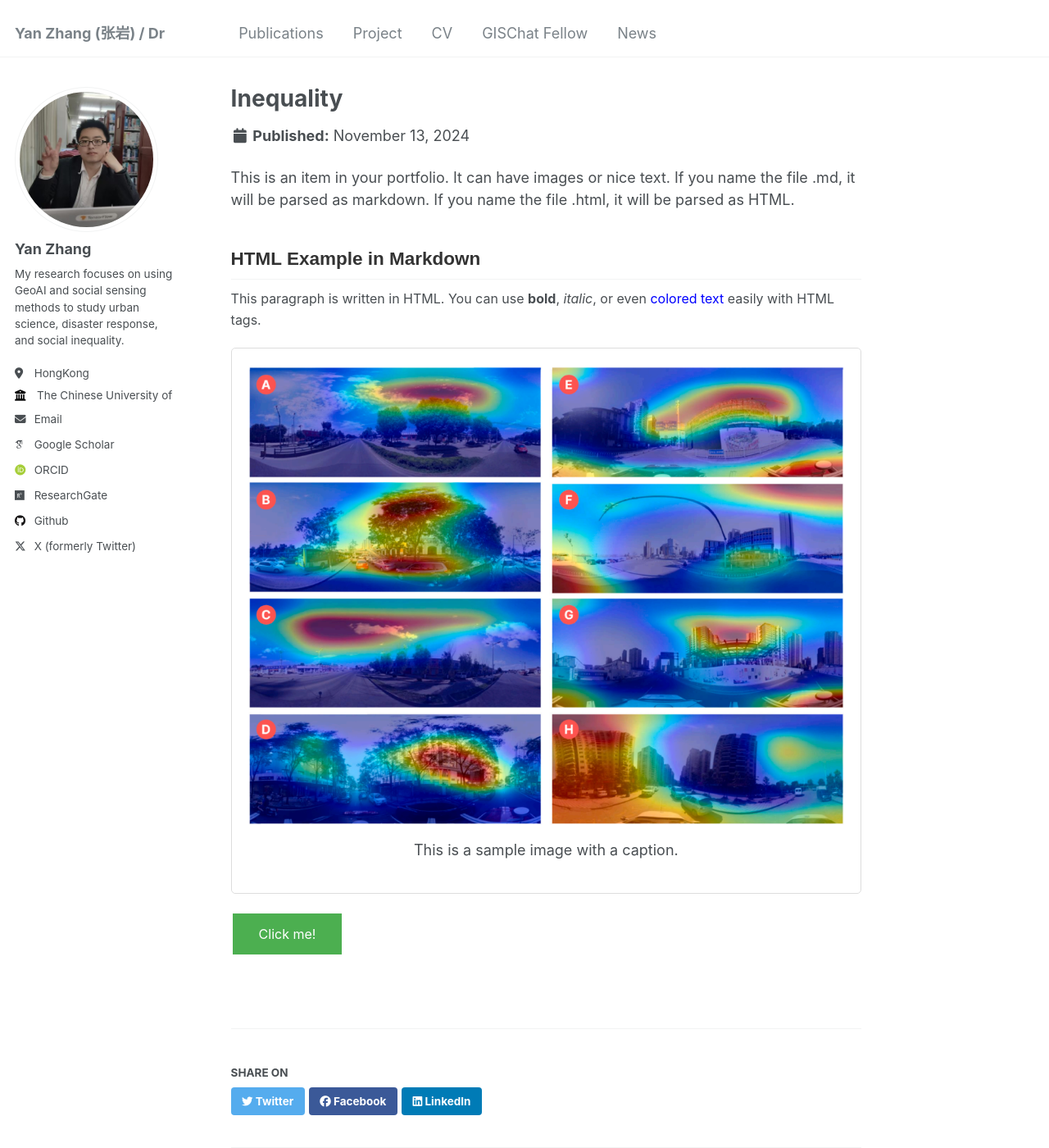
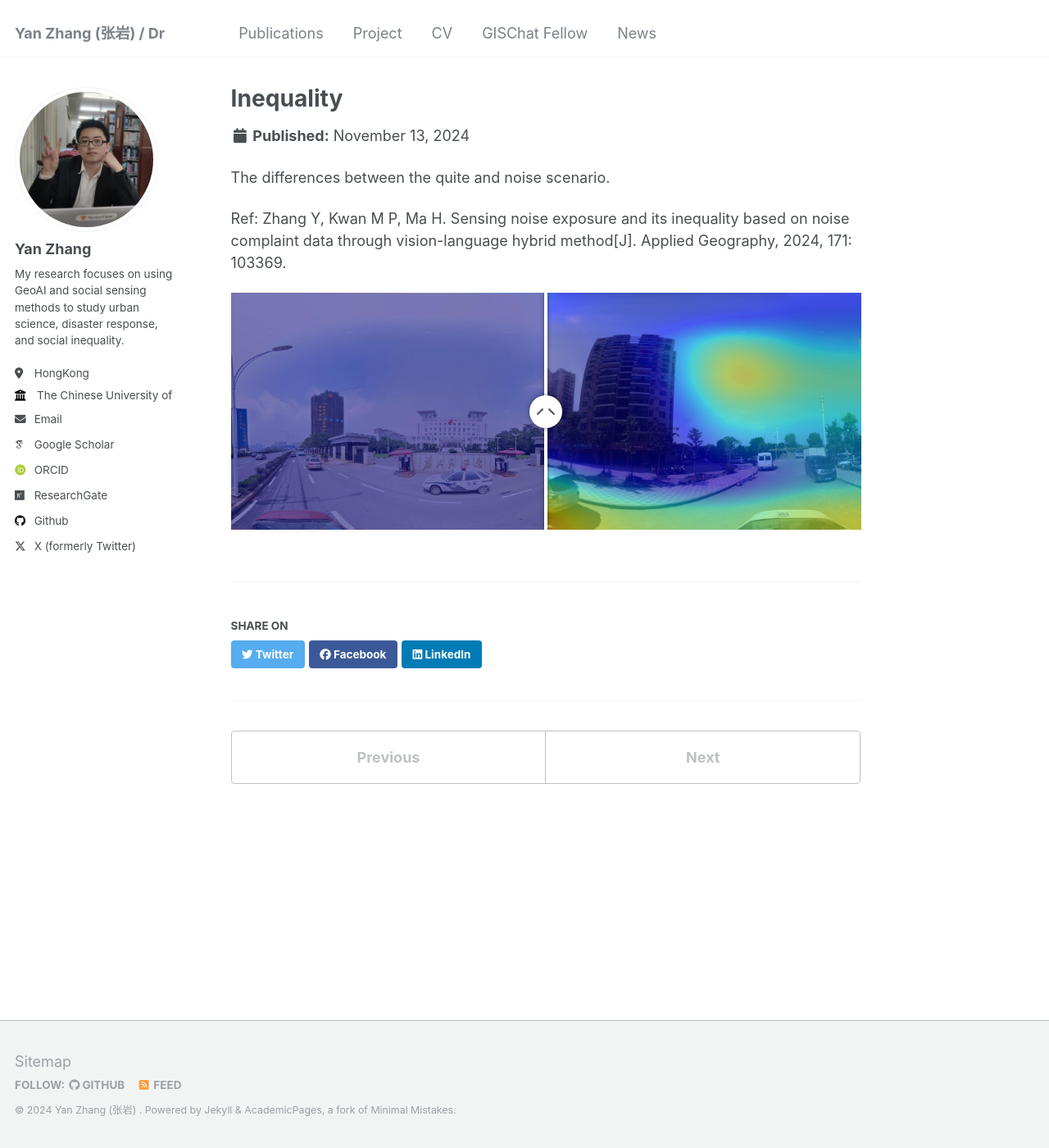
Before and after one commit to giserzy/giserzy.github.io, a Jekyll site: the page built from _portfolio/portfolio-2.md, in a window 1280 px wide and 1400 px high. Shown: the whole window at 82% size. Built offline with Jekyll 4.4.1, drawn with Linux system fonts in a browser that asks for light colours; some web fonts are replaced.

Commit message:
add demo

```diff
--- a/_portfolio/portfolio-2.md
+++ b/_portfolio/portfolio-2.md
@@ -7,23 +7,167 @@ header:
   teaser: "/images/cam.png"
 ---
 
-This is an item in your portfolio. It can have images or nice text. If you name the file .md, it will be parsed as markdown. If you name the file .html, it will be parsed as HTML.
+The differences between the quite and noise scenario.
 
-<h2 style="color: #333; font-family: Arial, sans-serif;">HTML Example in Markdown</h2>
+Ref: Zhang Y, Kwan M P, Ma H. Sensing noise exposure and its inequality based on noise complaint data through vision-language hybrid method[J]. Applied Geography, 2024, 171: 103369.
 
-<p style="font-size: 16px; line-height: 1.6;">
-  This paragraph is written in HTML. You can use <strong>bold</strong>, <em>italic</em>, or even <span style="color: blue;">colored text</span> easily with HTML tags.
-</p>
+<html>
+<head>
+<meta charset="UTF-8">
+<meta name="viewport" content="width=device-width, initial-scale=1.0">
+<style>
+.container {
+  position: relative;
+  width: 100%;
+  max-width: 800px;
+  margin: 0 auto;
+  user-select: none;
+}
 
-<div style="border: 1px solid #ddd; padding: 15px; margin: 20px 0; border-radius: 5px;">
-  <img src="/images/cam.png" alt="Sample Image" style="max-width: 100%; height: auto;">
-  <p style="text-align: center; margin-top: 10px;">This is a sample image with a caption.</p>
+.image-wrapper {
+  position: relative;
+  width: 100%;
+  overflow: hidden;
+}
+
+.image-after {
+  width: 100%;
+  display: block;
+}
+
+.image-before {
+  position: absolute;
+  top: 0;
+  left: 0;
+  width: 100%;
+  height: 100%;
+  clip-path: inset(0 50% 0 0);
+}
+
+.slider-handle {
+  position: absolute;
+  top: 0;
+  left: 50%;
+  width: 4px;
+  height: 100%;
+  background: white;
+  cursor: ew-resize;
+  transform: translateX(-50%);
+  box-shadow: 0 0 5px rgba(0,0,0,0.5);
+}
+
+.slider-button {
+  position: absolute;
+  left: 50%;
+  top: 50%;
+  transform: translate(-50%, -50%);
+  width: 40px;
+  height: 40px;
+  border-radius: 50%;
+  background: white;
+  cursor: ew-resize;
+  box-shadow: 0 0 5px rgba(0,0,0,0.5);
+}
+
+.slider-button::before,
+.slider-button::after {
+  content: '';
+  position: absolute;
+  width: 10px;
+  height: 2px;
+  background: #555;
+  top: 50%;
+}
+
+.slider-button::before {
+  transform: translateY(-50%) rotate(-45deg);
+  left: 8px;
+}
+
+.slider-button::after {
+  transform: translateY(-50%) rotate(45deg);
+  right: 8px;
+}
+</style>
+</head>
+<body>
+
+<div class="container">
+  <div class="image-wrapper">
+    <!-- 处理后的图片 -->
+    <img class="image-after" src="/images/camnoise.jpg" alt="Processed Image">
+
+    <!-- 处理前的图片 -->
+    <img class="image-before" src="/images/quite.jpg" alt="Original Image">
+
+    <div class="slider-handle">
+      <div class="slider-button"></div>
+    </div>
+  </div>
 </div>
 
-<button onclick="alert('You clicked the button!')" style="background-color: #4CAF50; border: none; color: white; padding: 15px 32px; text-align: center; text-decoration: none; display: inline-block; font-size: 16px; margin: 4px 2px; cursor: pointer;">
-  Click me!
-</button>
+<script>
+const container = document.querySelector('.container');
+const imageBefore = document.querySelector('.image-before');
+const sliderHandle = document.querySelector('.slider-handle');
+let isDragging = false;
 
-<script>
-  console.log("You can even include JavaScript in your Markdown file!");
+function updateClip(percentage) {
+  imageBefore.style.clipPath = `inset(0 ${100 - percentage}% 0 0)`;
+  sliderHandle.style.left = `${percentage}%`;
+}
+
+function handleDrag(e) {
+  if (!isDragging) return;
+
+  const rect = container.getBoundingClientRect();
+  let x = e.clientX - rect.left;
+
+  // 确保滑块在容器范围内
+  x = Math.max(0, Math.min(x, rect.width));
+
+  const percentage = (x / rect.width) * 100;
+  updateClip(percentage);
+}
+
+function handleTouch(e) {
+  if (!isDragging) return;
+
+  const rect = container.getBoundingClientRect();
+  let x = e.touches[0].clientX - rect.left;
+
+  x = Math.max(0, Math.min(x, rect.width));
+
+  const percentage = (x / rect.width) * 100;
+  updateClip(percentage);
+}
+
+// 鼠标事件
+sliderHandle.addEventListener('mousedown', () => {
+  isDragging = true;
+});
+
+window.addEventListener('mousemove', handleDrag);
+window.addEventListener('mouseup', () => {
+  isDragging = false;
+});
+
+// 触摸事件
+sliderHandle.addEventListener('touchstart', (e) => {
+  isDragging = true;
+  handleTouch(e);
+});
+
+window.addEventListener('touchmove', handleTouch, { passive: false });
+window.addEventListener('touchend', () => {
+  isDragging = false;
+});
+
+// 防止拖动时选中文本
+container.addEventListener('dragstart', (e) => {
+  e.preventDefault();
+});
 </script>
+
+</body>
+</html>
```
Also changed, not shown: _portfolio/portfolio-4.md (added, +327 -0 lines), images/500x300.png (deleted), images/camnoise.jpg (added), images/quite.jpg (added).
